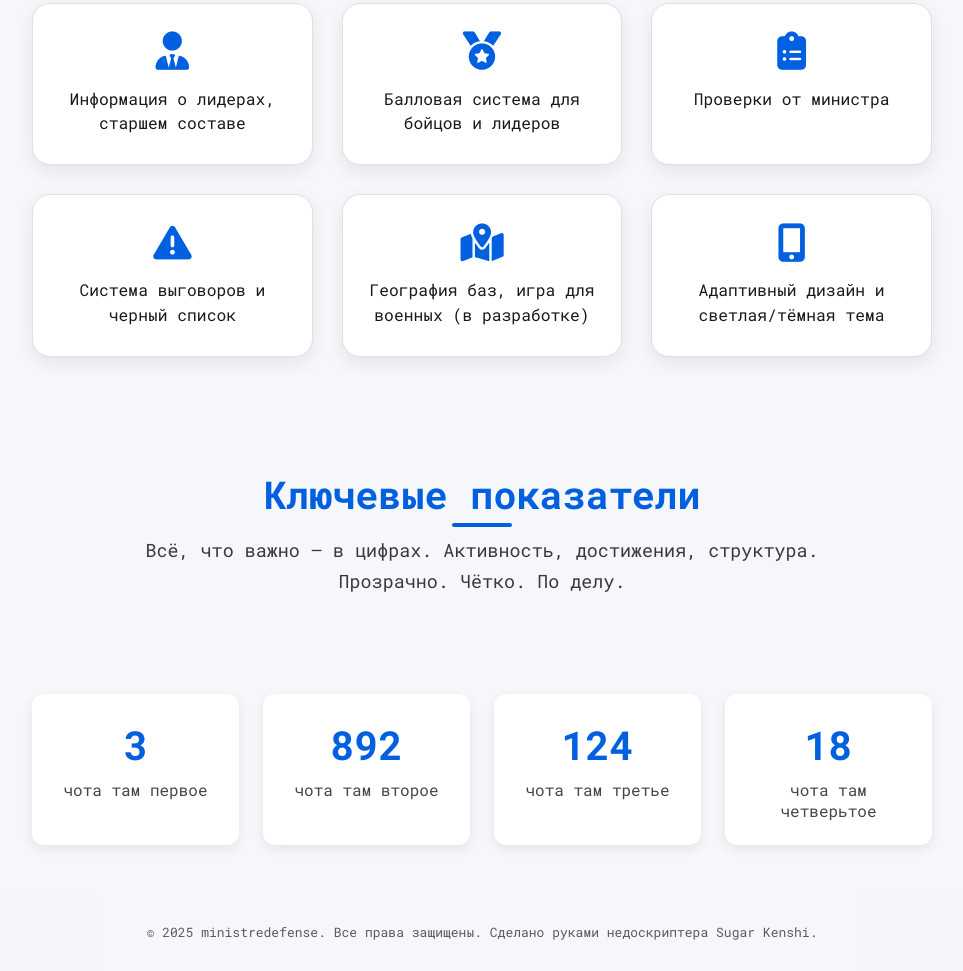
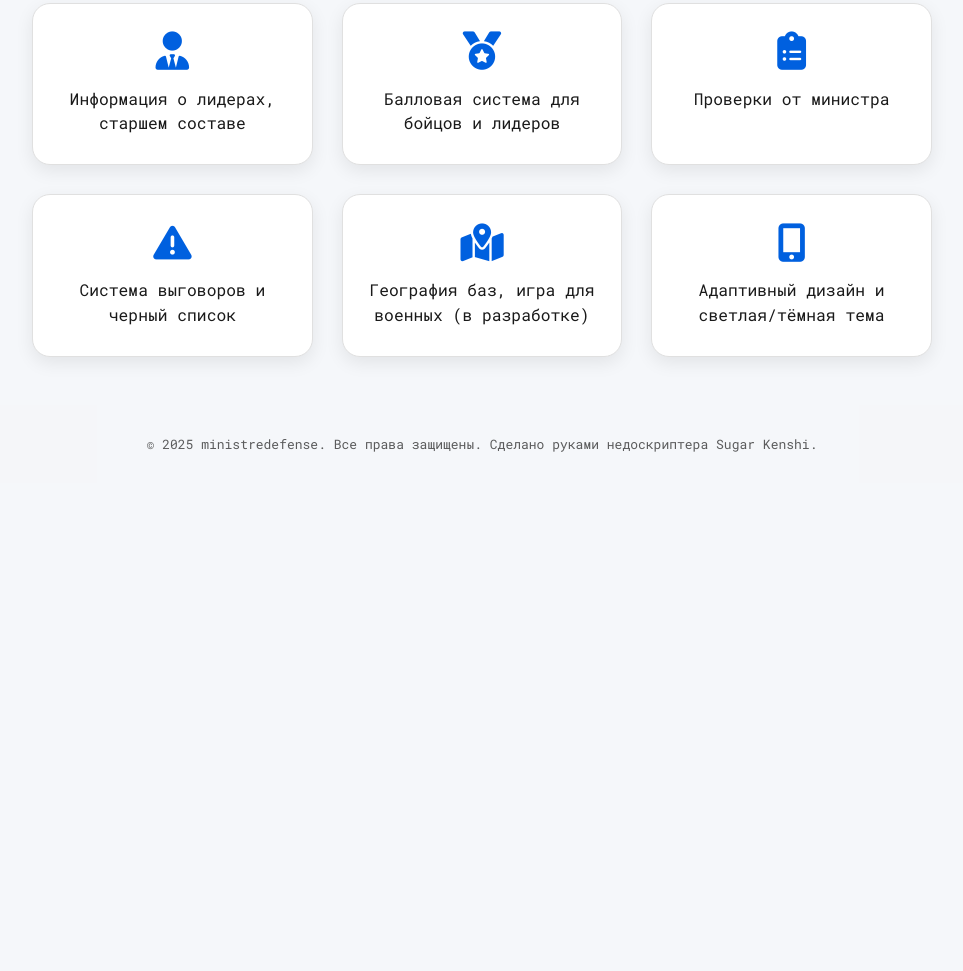
Before and after one commit to ministredefense/ministredefense, a plain HTML site: page index.html in a window 1280 px wide. Shown: the part 469-1440 px from the top of the page, without its empty margins (158-1121 px from the left). After the commit the page ends 952 px from the top, so only its background shows below. Drawn offline with Linux system fonts and the light colour scheme.

Commit message:
пока удалил 1

```diff
--- a/index.html
+++ b/index.html
@@ -92,33 +92,6 @@
         </div>
     </section>
 
-    <section class="stats-intro">
-        <div class="intro-content">
-            <h2>Ключевые показатели</h2>
-            <p>Всё, что важно — в цифрах. Активность, достижения, структура. <br>Прозрачно. Чётко. По делу.</p>
-        </div>
-    </section>
-
-    <section class="stats-section">
-        <div class="stats-grid">
-            <div class="stat-item">
-                <div class="stat-number" data-target="3">0</div>
-                <p>чота там первое</p>
-            </div>
-            <div class="stat-item">
-                <div class="stat-number" data-target="892">0</div>
-                <p>чота там второе</p>
-            </div>
-            <div class="stat-item">
-                <div class="stat-number" data-target="124">0</div>
-                <p>чота там третье</p>
-            </div>
-            <div class="stat-item">
-                <div class="stat-number" data-target="18">0</div>
-                <p>чота там четверьтое</p>
-            </div>
-        </div>
-    </section>
 
     <footer>© 2025 ministredefense. Все права защищены. Сделано руками недоскриптера Sugar Kenshi.</footer>
 
```
